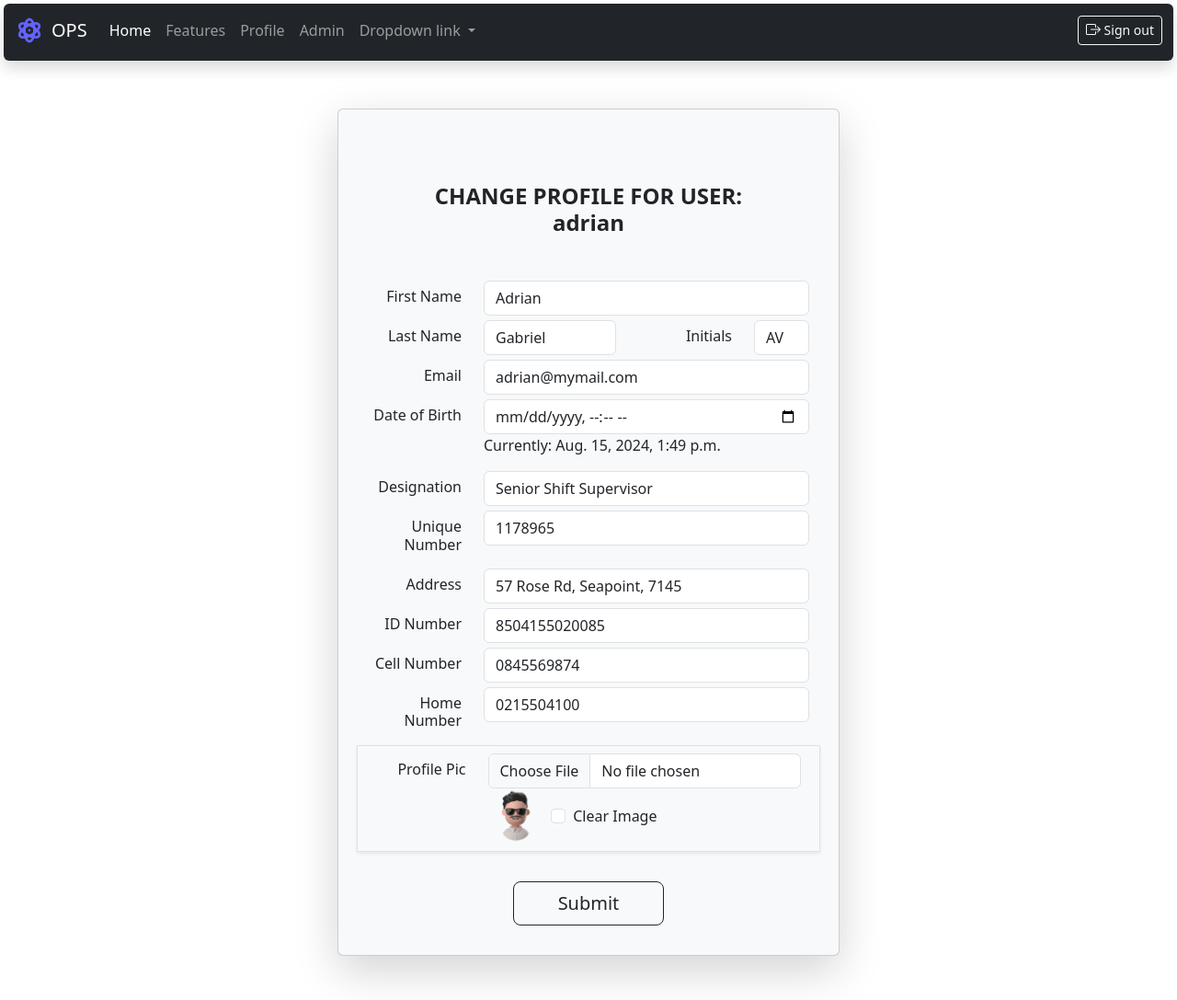
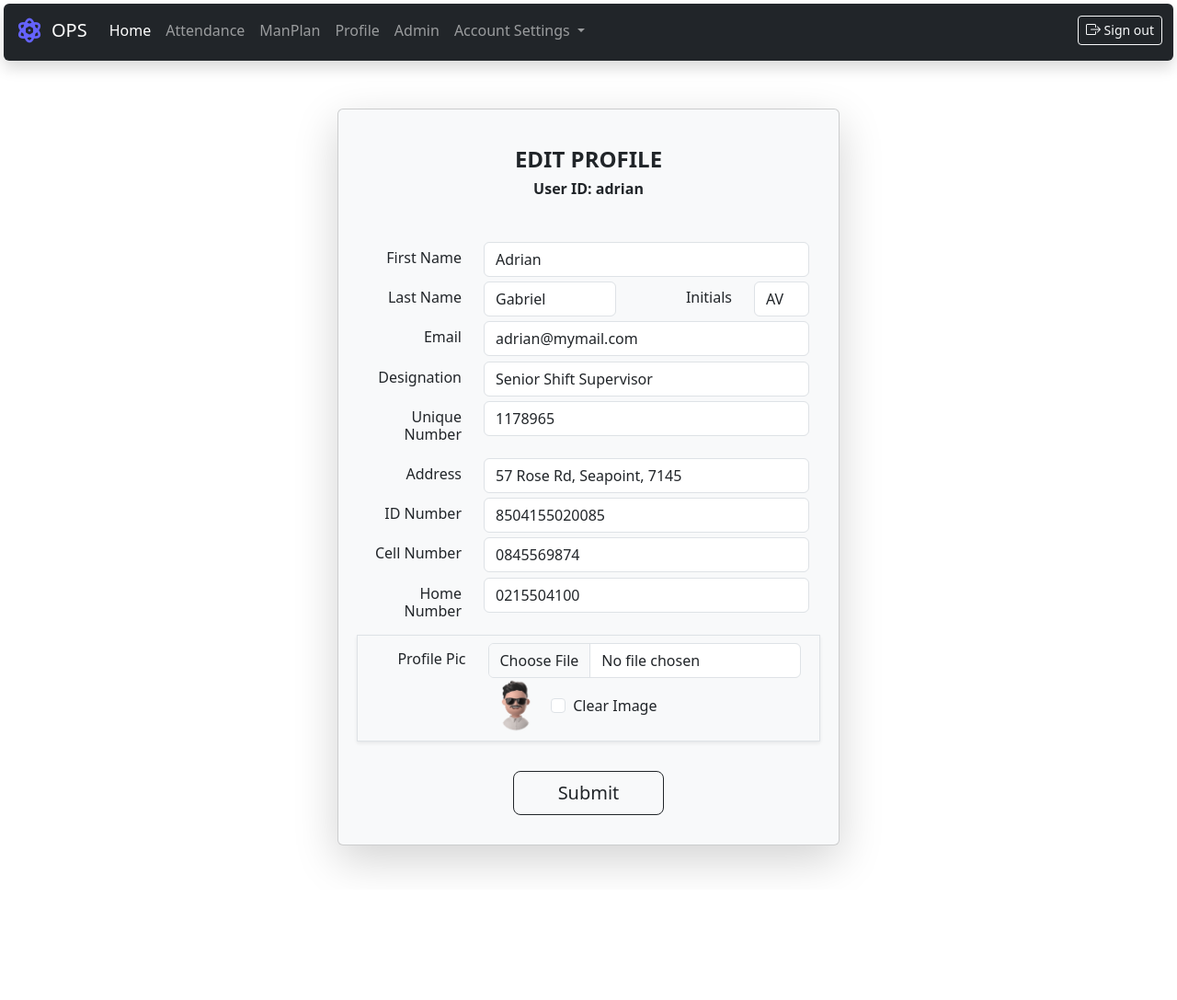
Before and after one commit to adriangabriel1000/ops, a Django app: page /profile/ in a window 1280 px wide. Shown: the whole page at 92% size. After the commit the page ends 948 px from the top, so only its background shows below. Run offline with Django 5.2, Linux system fonts and the light colour scheme; a user stored in the database is signed in; data comes from the database, SQL or seed files in the repository; some libraries are stand-ins or nearby versions.

Commit message:
User API completes

```diff
--- a/home/templates/home/base.html
+++ b/home/templates/home/base.html
@@ -27,7 +27,10 @@
                         <a class="nav-link active" aria-current="page" href="{% url 'home:index' %}">Home</a>
                     </li>
                     <li class="nav-item">
-                        <a class="nav-link" href="#">Features</a>
+                        <a class="nav-link" href="#">Attendance</a>
+                    </li>
+                    <li class="nav-item">
+                        <a class="nav-link" href="#">ManPlan</a>
                     </li>
                     <li class="nav-item">
                         <a class="nav-link" href="{% url 'profile' %}">Profile</a>
@@ -37,11 +40,11 @@
                     </li>
                         <li class="nav-item dropdown">
                             <a class="nav-link dropdown-toggle" href="#" role="button" data-bs-toggle="dropdown" aria-expanded="false">
-                            Dropdown link
+                            Account Settings
                             </a>
                             <ul class="dropdown-menu">
-                                <li><a class="dropdown-item" href="#">Action</a></li>
-                                <li><a class="dropdown-item" href="#">Another action</a></li>
+                                <li><a class="dropdown-item" href="{% url 'profile' %}">Edit Profile</a></li>
+                                <li><a class="dropdown-item" href="{% url 'admin:index' %}">Django Admin</a></li>
                                 <li><a class="dropdown-item" href="#">Something else here</a></li>
                             </ul>
                         </li>
--- a/ops/urls.py
+++ b/ops/urls.py
@@ -21,6 +21,11 @@ from user import views as user_views
 from django.contrib.auth import views as auth_views
 from django.conf import settings
 from django.conf.urls.static import static
+from rest_framework import routers
+from user.views import ProfileViewSet
+
+router = routers.DefaultRouter()
+router.register('profileapi', ProfileViewSet)
 
 urlpatterns = [
     path('admin/', admin.site.urls),
@@ -30,6 +35,7 @@ urlpatterns = [
     path('login/', auth_views.LoginView.as_view(template_name='user/login.html'), name='login'),
     path('logout/', auth_views.LogoutView.as_view(template_name='user/login.html'), name='logout'),
     path('profile/', user_views.profile, name='profile'),
+    path('', include(router.urls)),
 ]
 
 urlpatterns += [
--- a/user/forms.py
+++ b/user/forms.py
@@ -12,10 +12,8 @@ class RegisterForm(UserCreationForm):
 class ProfileForm(forms.ModelForm):
     class Meta:
         model = Profile
-        fields = ['initials', 'unique', 'address', 'idnum', 'cell', 'homenum', 'dob', 'designation', 'image']
-        widgets={
-            'dob': forms.DateInput(attrs={'type': 'datetime-local'}),
-        }
+        fields = ['initials', 'unique', 'address', 'idnum', 'cell', 'homenum', 'designation', 'image']
+
 
 class UserEditForm(forms.ModelForm):
     class Meta:
--- a/user/templates/user/profile.html
+++ b/user/templates/user/profile.html
@@ -8,7 +8,8 @@
             <div class="col-12 col-md-8 col-lg-6 col-xl-6">
                 <div class="card shadow-lg p-3 bg-body-tertiary rounded" style="border-radius: 1rem;">
                     <div class="card-body text-center">
-                        <h4 class="fw-bold m-5">CHANGE PROFILE FOR USER: {{profile.user}}</h4>
+                        <h4 class="fw-bold mt-2">EDIT PROFILE</h4>
+                        <h6 class="fw-bold mb-5">User ID: {{profile.user}}</h6>
                         <form method="POST" enctype="multipart/form-data">
                             {% csrf_token %}
                             <div data-mdb-input-init class="form-outline form-white"></div>
@@ -20,7 +21,6 @@
                                         <input type="text" name="first_name" id="id_first_name" class="form-control" value="{{profile.user.first_name}}" />
                                     </div>
                                 </div>
-
                                 <div class="row">
                                     <div class="col-3 mt-2 text-end">
                                         <h6><label class="form-label" for="id_last_name">Last Name</label></h6>
@@ -43,7 +43,7 @@
                                         <input type="text" name="email" id="id_email" class="form-control" value="{{profile.user.email}}" />
                                     </div>
                                 </div>
-                                <div class="row">
+                                <!--<div class="row">
                                     <div class="col-3 mt-2 text-end">
                                         <h6><label class="form-label" for="id_dob">Date of Birth</label></h6>
                                     </div>
@@ -51,7 +51,7 @@
                                         <input type="datetime-local" name="dob" value="{{profile.dob}}" id="id_dob" class="dateinput form-control" />
                                         <p class="text-start">Currently: {{ profile.dob }}
                                     </div>
-                                </div>
+                                </div>-->
                                 <div class="row">
                                     <div class="col-3 mt-2 text-end">
                                         <h6><label class="form-label" for="id_designation">Designation</label></h6>
--- a/user/views.py
+++ b/user/views.py
@@ -3,6 +3,14 @@ from django.contrib import messages
 from .forms import RegisterForm, ProfileForm, UserEditForm
 from .models import Profile
 from django.contrib.auth.decorators import login_required
+from rest_framework import viewsets
+from .serializers import ProfileSerializer
+
+
+class ProfileViewSet(viewsets.ModelViewSet):
+    queryset = Profile.objects.all()
+    serializer_class = ProfileSerializer
+
 
 # Create your views here.
 def register(request):
```
Also changed, not shown: ops/settings.py (+17 -2 lines), user/serializers.py (added, +24 -0 lines).
